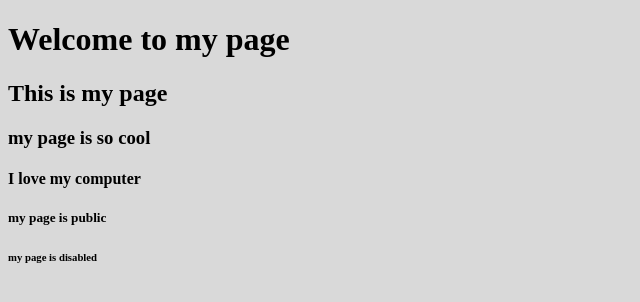
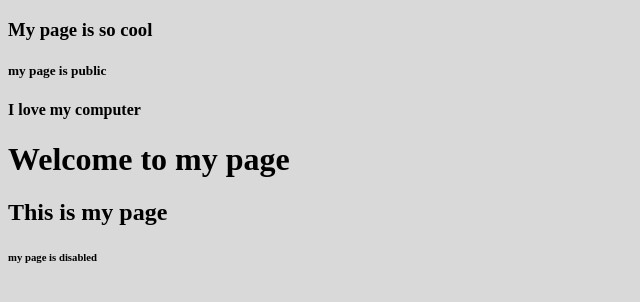
Before and after one commit to FALL1N11/task-1, a plain HTML site: page index.html in a window 1280 px wide. Shown: the whole page, without its empty margins (0-640 px from the left). Drawn offline with Linux system fonts and the light colour scheme.

Commit message:
Add files via upload

```diff
--- a/index.html
+++ b/index.html
@@ -1,16 +1,18 @@
 <!DOCTYPE html>
 <html lang="en">
+
 <head>
     <meta charset="UTF-8">
     <meta name="viewport" content="width=device-width, initial-scale=1.0">
     <title>Document</title>
 </head>
+
 <body>
+    <h3>My page is so cool</h3>
+    <h5>my page is public</h5>
+    <h4>I love my computer</h4>
     <H1>Welcome to my page</H1>
     <h2>This is my page</h2>
-    <h3>my page is so cool</h3>
-    <h4>I love my computer</h4>
-    <h5>my page is public</h5>
     <h6>my page is disabled</h6>
 
 
@@ -19,9 +21,10 @@
 
 
     <style>
-        body{
+        body {
             background-color: #D9D9D9;
         }
     </style>
 </body>
+
 </html>
```
